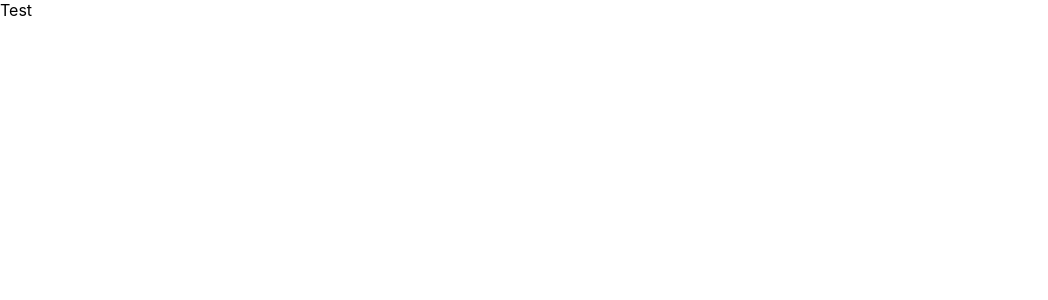
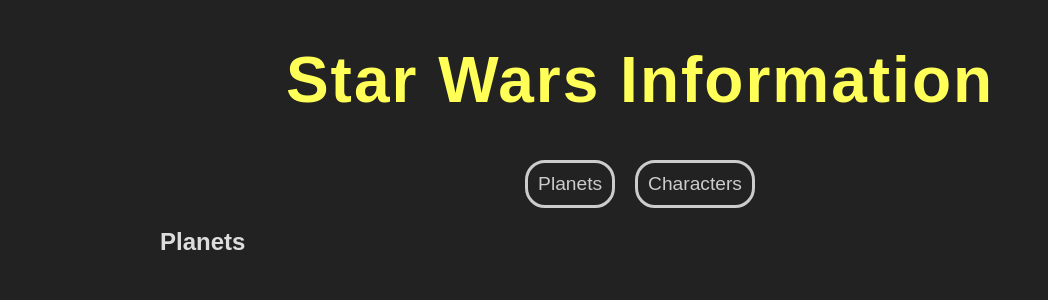
Before and after one commit to JonasBne/state-poc-jotai, a React (Create React App) app: page / in a window 1280 px wide. Shown: the top 300 px of the page, without its empty margins (0-1048 px from the left). Built offline with nearby package versions, Linux system fonts and the light colour scheme.

Commit message:
Added basic UI

```diff
--- a/src/App.tsx
+++ b/src/App.tsx
@@ -1,9 +1,20 @@
 import React from 'react';
+import { useState } from 'react';
+import Navbar from './components/Navbar';
+import Planets from './components/Planets';
+import Characters from './components/Characters';
 
 function App() {
+  const [page, setPage] = useState<string>('Planets');
+
   return (
     <div className="App">
-      Test
+      <h1>Star Wars Information</h1>
+      <Navbar setPage={setPage} />
+      <div className="content">
+        {page === 'Planets' && <Planets />}
+        {page === 'Characters' && <Characters />}
+      </div>
     </div>
   );
 }
--- /dev/null
+++ b/src/components/Characters.tsx
@@ -0,0 +1,9 @@
+import React from "react";
+
+export default function People() {
+  return (
+    <div>
+      <h2>Characters</h2>
+    </div>
+  )
+}
--- /dev/null
+++ b/src/components/Navbar.tsx
@@ -0,0 +1,14 @@
+import React from "react";
+
+interface Navbar {
+  setPage: (value: string) => void;
+}
+
+export default function Navbar({setPage}: Navbar) {
+  return (
+    <nav>
+      <button onClick={() => setPage('Planets')}>Planets</button>
+      <button onClick={() => setPage('Characters')}>Characters</button>
+    </nav>
+  )
+}
--- /dev/null
+++ b/src/components/Planets.tsx
@@ -0,0 +1,9 @@
+import React from "react";
+
+export default function Planets() {
+  return (
+    <div>
+      <h2>Planets</h2>
+    </div>
+  )
+}
--- a/src/index.css
+++ b/src/index.css
@@ -1,13 +1,33 @@
 body {
   margin: 0;
-  font-family: -apple-system, BlinkMacSystemFont, 'Segoe UI', 'Roboto', 'Oxygen',
-    'Ubuntu', 'Cantarell', 'Fira Sans', 'Droid Sans', 'Helvetica Neue',
-    sans-serif;
-  -webkit-font-smoothing: antialiased;
-  -moz-osx-font-smoothing: grayscale;
+  font-family: sans-serif;
+  background: #222;
+  color: #ddd;
+  text-align: center;
 }
-
-code {
-  font-family: source-code-pro, Menlo, Monaco, Consolas, 'Courier New',
-    monospace;
+.App{
+  width: 960px;
+  margin: 0 auto;
 }
+h1{
+  color: #ffff57;
+  font-size: 4em;
+  letter-spacing: 2px;
+}
+button{
+  margin: 0 10px;
+  background: transparent;
+  border: 3px solid #ccc;
+  border-radius: 20px;
+  padding: 10px;
+  color: #ccc;
+  font-size: 1.2em;
+  cursor: pointer;
+}
+button:hover{
+  color: #fff;
+  border-color: #fff;;
+}
+.content{
+  text-align: left;
+}
```
